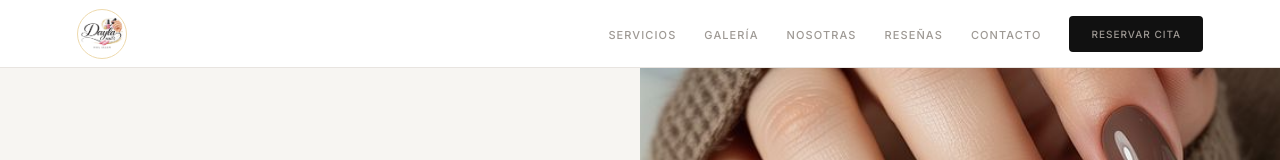
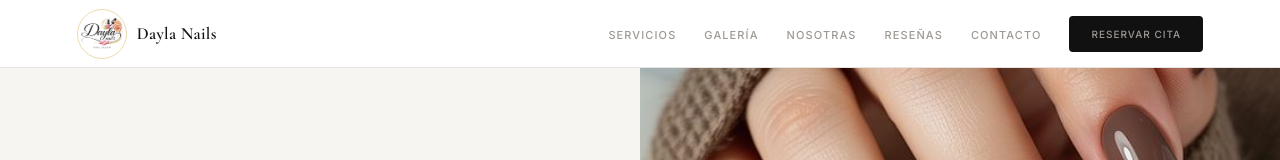
Before and after one commit to serggio10io/daylaNails.io, a plain HTML site: page index.html in a window 1280 px wide. Shown: the top 160 px of the page. Drawn offline with nearby package versions, Linux system fonts and the light colour scheme.

Commit message:
Update index.html

```diff
--- a/index.html
+++ b/index.html
@@ -1150,6 +1150,7 @@ footer {
 <nav>
   <a href="#" class="nav-logo">
     <img src="logo.png" alt="Dayla Nail's" class="logo-img">
+    <span class="nav-name">Dayla Nails</span>
   </a>
 
   <ul class="nav-links">
```
